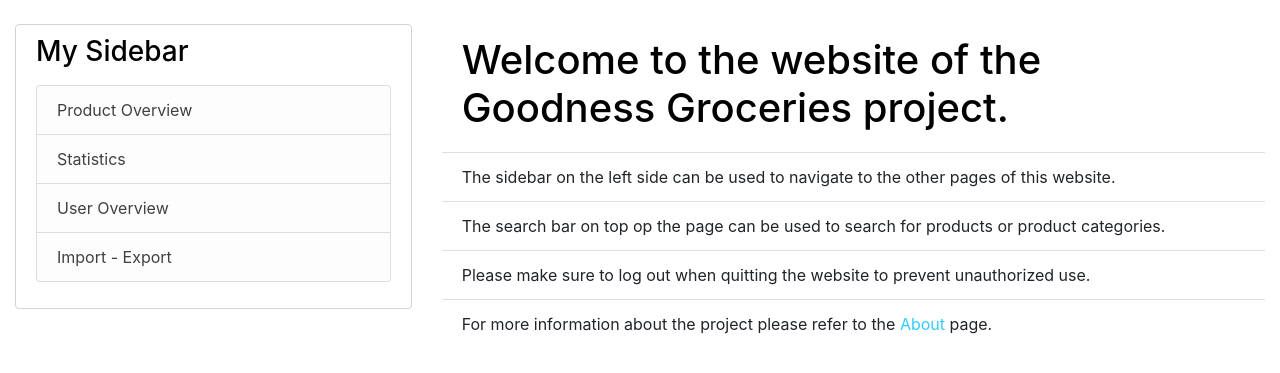
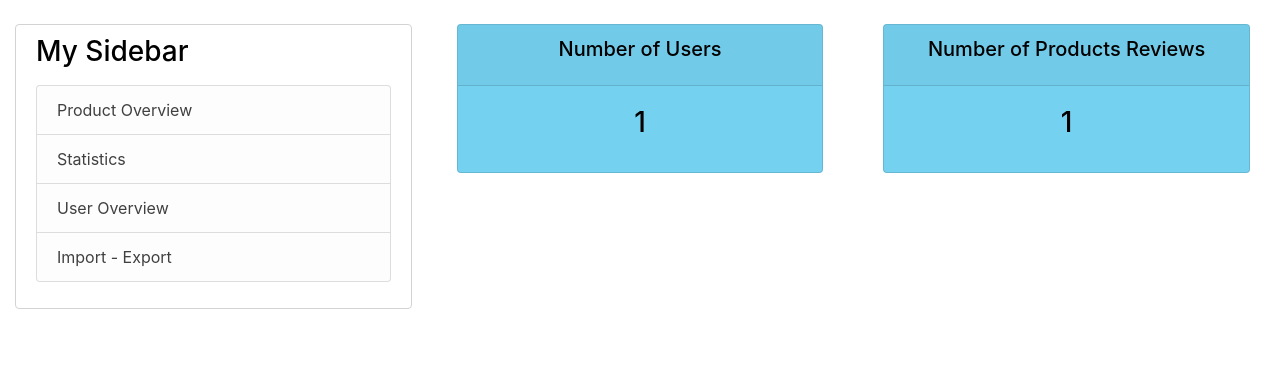
Before and after one commit to TimKie/BSP3, a Django app: page / in a window 1280 px wide. Shown: the part 56-429 px from the top of the page. Run offline with Django 3.2, Linux system fonts and the light colour scheme; a user stored in the database is signed in; tables that the repository leaves empty hold one stand-in row (values such as "Sample post"); some libraries are stand-ins or nearby versions.

Commit message:
added a filter for users

```diff
--- a/GoodnessGroceries/filters.py
+++ b/GoodnessGroceries/filters.py
@@ -5,4 +5,4 @@
 class UserFilter(django_filters.FilterSet):
     class Meta:
         model = Users
-        fields = '__all__'
+        fields = ('status',)
--- a/GoodnessGroceries/models.py
+++ b/GoodnessGroceries/models.py
@@ -41,7 +41,11 @@
 
 class Users(models.Model):
     participant_id = models.BigIntegerField()
-    status = models.CharField(max_length=100, default='requested')
+    STATUS = (
+        ('requested', 'requested'),
+        ('valid', 'valid')
+    )
+    status = models.CharField(max_length=100, default='requested', choices=STATUS)
     product_category_1 = models.CharField(max_length=100, null=True)
     product_category_2 = models.CharField(max_length=100, null=True)
     product_category_3 = models.CharField(max_length=100, null=True)
--- a/GoodnessGroceries/static/GoodnessGroceries/main.css
+++ b/GoodnessGroceries/static/GoodnessGroceries/main.css
@@ -59,7 +59,7 @@
     border: 1px solid Black !important;
 }
 
-/* GreenBot Button */
+/* GoodnessGroceries Button */
 .container .navbar-brand {
     color:  Black;
 }
@@ -82,3 +82,18 @@
     max-width: 10%;
     height: auto;
 }
+
+/* Total Users */
+#total-users {
+    background-color: #75d1f0;
+}
+
+/* Total Product Reviews */
+#total-prod-reviews {
+    background-color: #75d1f0;
+}
+
+/* Filter Search Button */
+.btn-FilterSearch {
+    background-color: #33CCFF;
+}
--- a/GoodnessGroceries/templates/GoodnessGroceries/home.html
+++ b/GoodnessGroceries/templates/GoodnessGroceries/home.html
@@ -1,10 +1,29 @@
 {% extends 'GoodnessGroceries/base.html' %}
 {% block content %}
-    <ul class="list-group list-group-flush">
-        <li class="list-group-item"><h1>Welcome to the website of the Goodness Groceries project.</h1></li>
-        <li class="list-group-item">The sidebar on the left side can be used to navigate to the other pages of this website.</li>
-        <li class="list-group-item">The search bar on top op the page can be used to search for products or product categories.</li>
-        <li class="list-group-item">Please make sure to log out when quitting the website to prevent unauthorized use.</li>
-        <li class="list-group-item">For more information about the project please refer to the <a href="{% url 'GoodnessGroceries-about' %}">About</a> page.</li>
-    </ul>
+    <div class="row">
+        <div class="col">
+            <div class="col-md">
+                <div class="card text-center text-white  mb-3" id="total-users">
+                    <div class="card-header">
+                        <h5 class="card-title">Number of Users</h5>
+                    </div>
+                    <div class="card-body">
+                        <h3 class="card-title">{{total_users}}</h3>
+                    </div>
+                </div>
+            </div>
+        </div>
+
+        <div class="col">
+            <div class="col-md">
+                <div class="card text-center text-white  mb-3" id="total-prod-reviews">
+                    <div class="card-header">
+                        <h5 class="card-title">Number of Products Reviews</h5>
+                    </div>
+                    <div class="card-body">
+                        <h3 class="card-title">{{total_prod_reviews}}</h3>
+                    </div>
+                </div>
+            </div>
+        </div>
 {% endblock content %}
--- a/GoodnessGroceries/urls.py
+++ b/GoodnessGroceries/urls.py
@@ -6,6 +6,7 @@
     path('about/', views.about, name='GoodnessGroceries-about'),
     path('product_overview/', views.product_overview, name='GoodnessGroceries-product_overview'),
     path('user_overview/', views.user_overview, name='GoodnessGroceries-user_overview'),
+    path('user_overview/<int:participant_id>/', views.user_overview_filtered, name='GoodnessGroceries-user_overview_filtered'),
 
     # Statistics URLs
     path('most_expensive_products/', views.MostExpensiveProducts.as_view(), name='GoodnessGroceries-most_expensive_products'),
--- a/GoodnessGroceries/views.py
+++ b/GoodnessGroceries/views.py
@@ -20,7 +20,15 @@
 
 @login_required()
 def home(request):
-    return render(request, 'GoodnessGroceries/home.html')
+    users = Users.objects.all()
+    prod_reviews = ProductReviews.objects.all()
+
+    total_users = users.count()
+    total_prod_reviews = prod_reviews.count()
+
+    context ={'total_users': total_users, 'total_prod_reviews': total_prod_reviews}
+
+    return render(request, 'GoodnessGroceries/home.html', context)
 
 
 @login_required()
@@ -49,6 +57,15 @@
             writer.writerow(product)
 
 
+@login_required()
+def product_overview(request):
+    get_products_from_db()
+
+    context = {'products': load_csv_file('products.csv')}
+
+    return render(request, 'GoodnessGroceries/product_overview.html', context)
+
+
 # ---------- Get users data from database, put them in a csv file and return this file ---------------------------------
 def get_users_from_db():
     with open('users.csv', 'w', newline='') as f:
@@ -61,32 +78,29 @@
             writer.writerow(user)
 
 
-@login_required()
-def product_overview(request):
-    user = Users.objects.all()
-
-    orders = user.order_set.all()
-
-    myFilter = UserFilter(request.GET, queryset=orders)
-    orders = myFilter.qs
-
-    get_products_from_db()
-
-    context = {'products': load_csv_file('products.csv'), 'myFilter': myFilter}
-
-    return render(request, 'GoodnessGroceries/product_overview.html', context)
-
-
 # ----------------------------------- Filter Users ---------------------------------------------------------------------
 from .filters import UserFilter
 
+@login_required()
+def user_overview(request):
+    users = Users.objects.all()
+
+    myFilter = UserFilter(request.GET, queryset=users)
+    users = myFilter.qs
+
+    context = {'users': users, 'myFilter': myFilter}
+
+    return render(request, 'GoodnessGroceries/user_overview.html', context)
+
 
 @login_required()
-def user_overview(request):
+def user_overview_filtered(request, participant_id):
+    users = Users.objects.filter(participant_id=participant_id)
 
-    get_users_from_db()
+    myFilter = UserFilter(request.GET, queryset=users)
+    users = myFilter.qs
 
-    context = {'users': load_csv_file('users.csv')}
+    context = {'users': users, 'myFilter': myFilter}
 
     return render(request, 'GoodnessGroceries/user_overview.html', context)
 
--- a/GoodnessGroceries_Project/settings.py
+++ b/GoodnessGroceries_Project/settings.py
@@ -46,6 +46,7 @@
     'rest_framework',
     'django_crontab',
     'django_filters',
+    'bootstrapform',
 ]
 
 MIDDLEWARE = [
--- a/requirements.txt
+++ b/requirements.txt
@@ -1,6 +1,9 @@
 django~=3.1.1
 django-crispy-forms
 psycopg2-binary
+psycopg2
+django-postgres-copy
 pandas~=1.1.3
 djangorestframework~=3.12.1
+django-crontab
 django-filter~=2.4.0
```
Also changed, not shown: GoodnessGroceries/templates/GoodnessGroceries/user_overview.html (+16 -5 lines), GoodnessGroceries/migrations/0018_test.py (added), GoodnessGroceries/migrations/0019_delete_test.py (added), GoodnessGroceries/migrations/0020_remove_users_status.py (added), GoodnessGroceries/migrations/0021_users_status.py (added).
